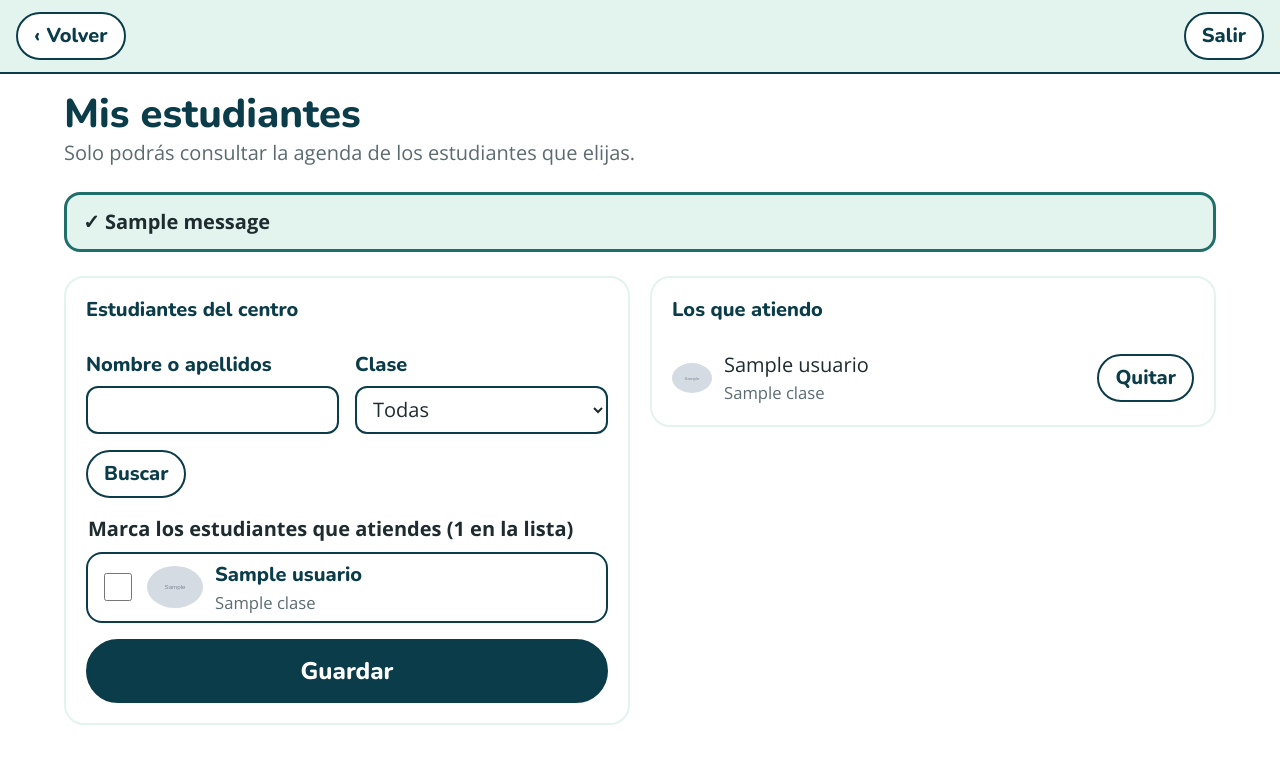
After one commit to tomaas05/App-Colegio-Accesible, a Django app: template apps/usuarios/templates/usuarios/mis_estudiantes.html in a window 1280 px wide. The commit adds this page. Shown: the top 764 px of the page. Run offline with Django 5.2, Linux system fonts and the light colour scheme; the template is opened without the code that fills it: most values are stand-ins (such as "Sample title", 1, 10 or a date in 2020); grey boxes marked "Sample" are stand-in pictures; one stand-in notice (Sample message) is shown.

Commit message:
AGENDA-154 Añade la pantalla para elegir los estudiantes que atiendo
El profesional ve en /panel/mis-estudiantes/ los estudiantes del centro con nombre,
clase y avatar, los busca por nombre o clase, los marca y los guarda; a la derecha
ve los que ya atiende y puede quitarlos. La regla atencion.atiende() dice si un
profesional atiende a un estudiante (la usará la agenda en modo consulta, HU-01-09).

Co-Authored-By: Claude Opus 5.5 <noreply@anthropic.com>
Claude-Session: https://claude.ai/code/session_01HaZYxjnfp6ntJ5CfnkggiC

```diff
--- /dev/null
+++ b/apps/usuarios/templates/usuarios/mis_estudiantes.html
@@ -0,0 +1,105 @@
+{% extends "base.html" %}
+{% load static %}
+
+{% block titulo %}Mis estudiantes · Despega{% endblock %}
+{% block estilos %}<link rel="stylesheet" href="{% static 'css/usuarios.css' %}">{% endblock %}
+
+{% block cabecera %}
+<div class="cabecera-adulto">
+  <a class="boton boton--aux" href="{% url 'usuarios:panel' %}"><span aria-hidden="true">‹</span> Volver</a>
+  <form method="post" action="{% url 'usuarios:salir' %}">
+    {% csrf_token %}
+    <button class="boton--aux" type="submit">Salir</button>
+  </form>
+</div>
+{% endblock %}
+
+{% block contenido %}
+{# Boceto B26 · Elegir mis estudiantes. HU-01-08 (AGENDA-154), pruebas de aceptación 1, 2 y 4. #}
+<div class="panel elegir">
+  <div>
+    <h1>Mis estudiantes</h1>
+    <p class="panel__rol">Solo podrás consultar la agenda de los estudiantes que elijas.</p>
+  </div>
+
+  {% if messages %}
+  <div class="aviso-ok" role="status">
+    {% for mensaje in messages %}<p><span aria-hidden="true">✓</span> {{ mensaje }}</p>{% endfor %}
+  </div>
+  {% endif %}
+
+  <div class="elegir__cols">
+    <section class="elegir__tarjeta" aria-labelledby="elegir-todos">
+      <h2 id="elegir-todos">Estudiantes del centro</h2>
+
+      <form class="elegir__filtros" method="get" role="search" aria-label="Buscar estudiantes">
+        <div class="campo">
+          <label for="buscar">Nombre o apellidos</label>
+          <input id="buscar" type="search" name="q" value="{{ q }}">
+        </div>
+        <div class="campo">
+          <label for="clase">Clase</label>
+          <select id="clase" name="clase">
+            <option value="">Todas</option>
+            {% for clase in clases %}
+            <option value="{{ clase.pk }}"{% if clase.pk == clase_id %} selected{% endif %}>{{ clase.nombre }}</option>
+            {% endfor %}
+          </select>
+        </div>
+        <button class="boton--aux" type="submit">Buscar</button>
+      </form>
+
+      <form method="post">
+        {% csrf_token %}
+        <input type="hidden" name="consulta" value="{{ consulta }}">
+        {% if estudiantes %}
+        <fieldset class="elegir__lista">
+          <legend>Marca los estudiantes que atiendes ({{ estudiantes|length }} en la lista)</legend>
+          <ul>
+            {% for estudiante in estudiantes %}
+            <li>
+              <input type="hidden" name="mostrados" value="{{ estudiante.codigo_estudiante }}">
+              {# PA1: nombre y avatar del estudiante, nunca fotos. El avatar es decorativo. #}
+              <label class="elegir__estudiante">
+                <input type="checkbox" name="elegidos" value="{{ estudiante.codigo_estudiante }}"{% if estudiante.codigo_estudiante in actuales %} checked{% endif %}>
+                <img src="{{ estudiante.avatar.url }}" alt="" width="56" height="56">
+                <span>
+                  <b>{{ estudiante.usuario.get_full_name }}</b>
+                  <small>{{ estudiante.clase.nombre }}</small>
+                </span>
+              </label>
+            </li>
+            {% endfor %}
+          </ul>
+        </fieldset>
+        <button class="boton boton--principal" type="submit">Guardar</button>
+        {% else %}
+        <p>No hay ningún estudiante con esa búsqueda.</p>
+        {% endif %}
+      </form>
+    </section>
+
+    <section class="elegir__tarjeta" aria-labelledby="elegir-mios">
+      <h2 id="elegir-mios">Los que atiendo</h2>
+      {% if mios %}
+      <ul class="elegir__mios">
+        {% for estudiante in mios %}
+        <li>
+          <img src="{{ estudiante.avatar.url }}" alt="" width="40" height="40">
+          <span class="elegir__nombre">{{ estudiante.usuario.get_full_name }} <small>{{ estudiante.clase.nombre }}</small></span>
+          {# PA4: quitarlo de mi lista. #}
+          <form method="post">
+            {% csrf_token %}
+            <input type="hidden" name="consulta" value="{{ consulta }}">
+            <button class="boton--aux" type="submit" name="quitar" value="{{ estudiante.codigo_estudiante }}" aria-label="Quitar a {{ estudiante.usuario.get_full_name }}">Quitar</button>
+          </form>
+        </li>
+        {% endfor %}
+      </ul>
+      {% else %}
+      <p>Todavía no has elegido a ningún estudiante.</p>
+      {% endif %}
+    </section>
+  </div>
+</div>
+{% endblock %}
--- a/apps/usuarios/urls.py
+++ b/apps/usuarios/urls.py
@@ -10,6 +10,8 @@ urlpatterns = [
     # Django solo deja salir con POST: un enlace no puede cerrar la sesión de nadie.
     path("salir/", LogoutView.as_view(), name="salir"),
     path("panel/", views.panel, name="panel"),
+    # HU-01-08: el profesional elige los estudiantes que atiende (B26).
+    path("panel/mis-estudiantes/", views.mis_estudiantes, name="mis_estudiantes"),
     # HU-01-06: la portada «¿Quién eres?» (B01) es la ruta "inicio" de config/urls.py.
     path("estudiante/", views.clases, name="clases"),
     path("estudiante/clase/<int:pk>/", views.avatares, name="avatares"),
--- a/static/css/usuarios.css
+++ b/static/css/usuarios.css
@@ -409,3 +409,132 @@ a.boton {
 .aviso-vacio {
   font-size: 1.25rem;
 }
+
+/* --- HU-01-08 · B26 Elegir mis estudiantes (Javi) --- */
+.aviso-ok {
+  padding: 0.75rem 1rem;
+  background: var(--menta);
+  border: 3px solid var(--verde-oscuro);
+  border-radius: 1rem;
+}
+.aviso-ok p {
+  margin: 0;
+  font-weight: 700;
+}
+.elegir__cols {
+  display: grid;
+  grid-template-columns: repeat(auto-fit, minmax(min(22rem, 100%), 1fr));
+  gap: 1.25rem;
+  align-items: start;
+}
+.elegir__tarjeta {
+  display: flex;
+  flex-direction: column;
+  gap: 1rem;
+  min-width: 0;
+  padding: 1.25rem;
+  border: 2px solid var(--menta);
+  border-radius: 1.25rem;
+}
+.elegir__tarjeta form {
+  display: flex;
+  flex-direction: column;
+  gap: 1rem;
+}
+.elegir__tarjeta .elegir__filtros {
+  flex-flow: row wrap;
+  align-items: flex-end;
+}
+.elegir__filtros .campo {
+  flex: 1 1 10rem;
+}
+.campo select {
+  min-height: var(--toque);
+  padding: 0.4rem 0.75rem;
+  font: inherit;
+  color: var(--texto);
+  background: var(--blanco);
+  border: 2px solid var(--petroleo);
+  border-radius: 0.75rem;
+}
+.elegir__filtros .boton--aux {
+  min-height: var(--toque);
+}
+.elegir__lista {
+  margin: 0;
+  padding: 0;
+  border: 0;
+}
+.elegir__lista legend {
+  margin-bottom: 0.5rem;
+  font-weight: 700;
+}
+.elegir__lista ul,
+.elegir__mios {
+  display: flex;
+  flex-direction: column;
+  gap: var(--separacion);
+  margin: 0;
+  padding: 0;
+  list-style: none;
+}
+.elegir__estudiante {
+  display: flex;
+  align-items: center;
+  gap: 0.75rem;
+  min-height: var(--toque-grande);
+  padding: 0.4rem 0.75rem;
+  cursor: pointer;
+  background: var(--blanco);
+  border: 2px solid var(--petroleo);
+  border-radius: 1rem;
+}
+.elegir__estudiante:hover {
+  background: var(--menta-hover);
+}
+/* Elegido = casilla marcada + fondo menta + borde doble (no solo el color). */
+.elegir__estudiante:has(input:checked) {
+  background: var(--menta);
+  border-width: 0.375rem;
+  border-style: double;
+}
+.elegir__estudiante input {
+  flex: none;
+  width: 1.75rem;
+  height: 1.75rem;
+  accent-color: var(--petroleo);
+}
+.elegir__estudiante img,
+.elegir__mios img {
+  flex: none;
+  border-radius: 50%;
+}
+.elegir__estudiante span,
+.elegir__nombre {
+  display: flex;
+  flex-direction: column;
+  min-width: 0;
+}
+.elegir__estudiante b {
+  font-family: var(--fuente-titulos);
+  color: var(--petroleo);
+}
+.elegir__estudiante small,
+.elegir__nombre small {
+  color: var(--gris);
+}
+.elegir__mios li {
+  display: flex;
+  align-items: center;
+  gap: 0.75rem;
+}
+.elegir__nombre {
+  flex: 1;
+}
+.elegir__mios form {
+  margin-left: auto;
+}
+.elegir__mios .boton--aux,
+.cabecera-adulto .boton--aux {
+  min-height: var(--toque);
+}
```
Also changed, not shown: apps/usuarios/atencion.py (added, +64 -0 lines), apps/usuarios/views.py (+77 -0 lines), README.md.
